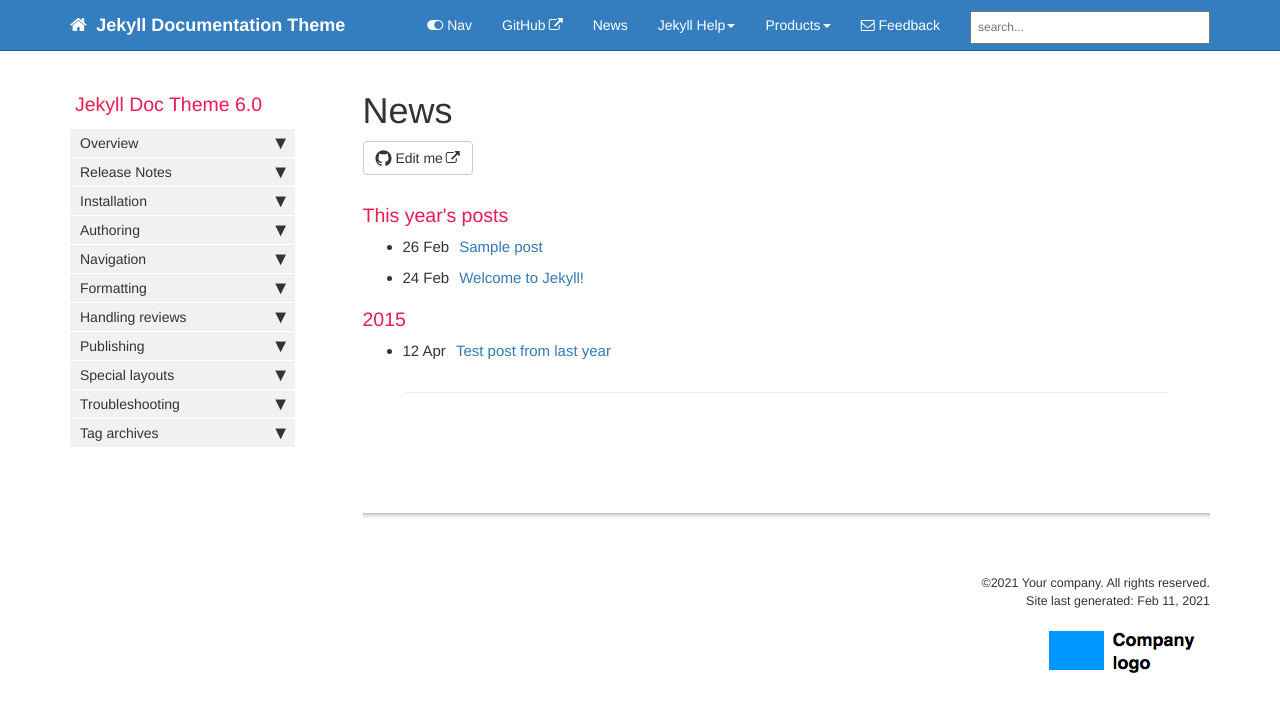
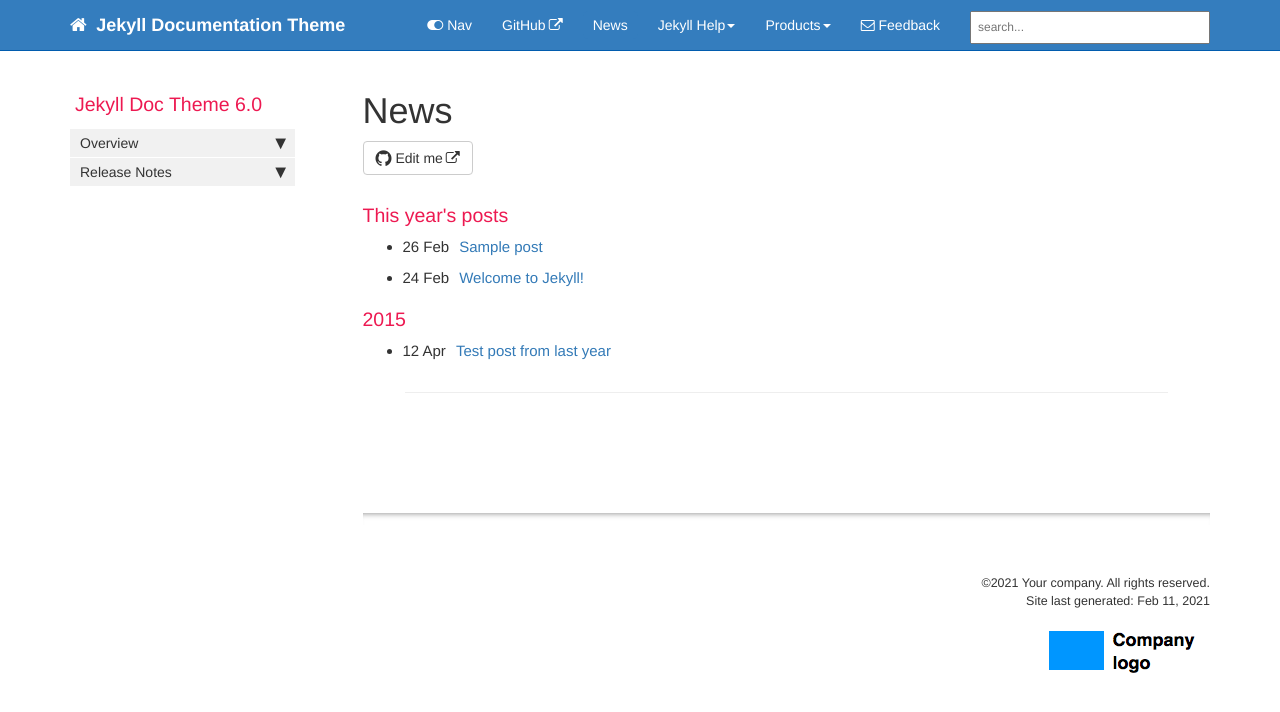
Before and after one commit to jvhagey/Tutorials, a Jekyll site: the page built from pages/news/news_archive.html, in a window 1280 px wide. Shown: the top 712 px of the page. Built offline with Jekyll 4.4.1, drawn with Linux system fonts in a browser that asks for light colours; comment, search, counter and statistics services are not loaded; part of the change alters nothing that is shown.

Commit message:
Update mydoc_sidebar.yml

```diff
--- a/_data/sidebars/mydoc_sidebar.yml
+++ b/_data/sidebars/mydoc_sidebar.yml
@@ -55,241 +55,3 @@ entries:
     - title: 5.0 Release notes
       url: /mydoc_release_notes_50.html
       output: web, pdf
-
-  - title: Installation
-    output: web, pdf
-    folderitems:
-
-    - title: About Ruby, Gems, Bundler, etc.
-      url: /mydoc_about_ruby_gems_etc.html
-      output: web, pdf
-
-    - title: Install Jekyll on Mac
-      url: /mydoc_install_jekyll_on_mac.html
-      output: web, pdf
-
-    - title: Install Jekyll on Windows
-      url: /mydoc_install_jekyll_on_windows.html
-      output: web, pdf
-
-  - title: Authoring
-    output: web, pdf
-
-    folderitems:
-    - title: Pages
-      url: /mydoc_pages.html
-      output: web, pdf
-
-    - title: Posts
-      url: /mydoc_posts.html
-      output: web, pdf
-
-    - title: Lists
-      url: /mydoc_lists.html
-      output: web, pdf
-
-    - title: Conditional logic
-      url: /mydoc_conditional_logic.html
-      output: web, pdf
-
-    - title: Content reuse
-      url: /mydoc_content_reuse.html
-      output: web, pdf
-
-    - title: Collections
-      url: /mydoc_collections.html
-      output: web, pdf
-
-    - title: WebStorm editor tips
-      url: /mydoc_webstorm_text_editor.html
-      output: web, pdf
-
-    - title: Atom editor tips
-      url: /mydoc_atom_text_editor.html
-      output: web, pdf
-
-  - title: Navigation
-    output: web, pdf
-
-    folderitems:
-    - title: Sidebar navigation
-      url: /mydoc_sidebar_navigation.html
-      output: web, pdf
-
-    - title: YAML tutorial in the context of Jekyll
-      url: /mydoc_yaml_tutorial.html
-      output: web, pdf
-
-    - title: Tags
-      url: /mydoc_tags.html
-      output: web, pdf
-
-    - title: Series
-      url: /mydoc_series.html
-      output: web, pdf
-
-  - title: Formatting
-    output: web, pdf
-
-    folderitems:
-    - title: Tooltips
-      url: /mydoc_adding_tooltips.html
-      output: web, pdf
-
-    - title: Alerts
-      url: /mydoc_alerts.html
-      output: web, pdf
-
-    - title: Icons
-      url: /mydoc_icons.html
-      output: web, pdf
-
-    - title: Images
-      url: /mydoc_images.html
-      output: web, pdf
-
-    - title: Code samples
-      url: /mydoc_code_samples.html
-      output: web, pdf
-
-    - title: Labels
-      url: /mydoc_labels.html
-      output: web, pdf
-
-    - title: Links
-      url: /mydoc_hyperlinks.html
-      output: web, pdf
-
-    - title: Navtabs
-      url: /mydoc_navtabs.html
-      output: web, pdf
-
-    - title: Tables
-      url: /mydoc_tables.html
-      output: web, pdf
-
-    - title: Syntax highlighting
-      url: /mydoc_syntax_highlighting.html
-      output: web, pdf
-
-    - title: Workflow maps
-      url: /mydoc_workflow_maps.html
-      output: web, pdf
-
-  - title: Handling reviews
-    output: web, pdf
-
-    folderitems:
-    - title: Commenting on files
-      url: /mydoc_commenting_on_files.html
-      output: web, pdf
-
-#    - title: Git collaboration
-#      url: /mydoc_git_collaboration
-#      output: web, pdf
-
-  - title: Publishing
-    output: web, pdf
-
-    folderitems:
-    - title: Build arguments
-      url: /mydoc_build_arguments.html
-      output: web, pdf
-
-    - title: Themes
-      url: /mydoc_themes.html
-      output: web, pdf
-
-    - title: Generating PDFs
-      url: /mydoc_generating_pdfs.html
-      output: web, pdf
-
-    - title: Help APIs and UI tooltips
-      url: /mydoc_help_api.html
-      output: web, pdf
-
-    - title: Search configuration
-      url: /mydoc_search_configuration.html
-      output: web, pdf
-
-    - title: iTerm profiles
-      url: /mydoc_iterm_profiles.html
-      output: web, pdf
-
-    - title: Pushing builds to server
-      url: /mydoc_push_build_to_server.html
-      output: web, pdf
-
-    - title: Publishing on Github Pages
-      url: /mydoc_publishing_github_pages.html
-      output: web, pdf
-
-  - title: Special layouts
-    output: web, pdf
-
-    folderitems:
-    - title: Knowledge-base layout
-      url: /mydoc_kb_layout.html
-      output: web, pdf
-
-    - title: Glossary layout
-      url: /mydoc_glossary.html
-      output: web, pdf
-
-    - title: FAQ layout
-      url: /mydoc_faq_layout.html
-      output: web, pdf
-
-    - title: Shuffle layout
-      url: /mydoc_shuffle.html
-      output: web, pdf
-
-  - title: Troubleshooting
-    output: web, pdf
-
-    folderitems:
-
-    - title: Troubleshooting
-      url: /mydoc_troubleshooting.html
-      output: web, pdf
-
-  - title: Tag archives
-    output: web
-    folderitems:
-
-    - title: Tag archives overview
-      url: /mydoc_tag_archives_overview.html
-      output: web
-
-      subfolders:
-      - title: Tag archive pages
-        output: web
-        subfolderitems:
-
-        - title: Formatting pages
-          url: /tag_formatting.html
-          output: web
-
-        - title: Navigation pages
-          url: /tag_navigation.html
-          output: web
-
-        - title: Content types pages
-          url: /tag_content_types.html
-          output: web
-
-        - title: Publishing pages
-          url: /tag_publishing.html
-          output: web
-
-        - title: Special layout pages
-          url: /tag_special_layouts.html
-          output: web
-
-        - title: Collaboration pages
-          url: /tag_collaboration.html
-          output: web
-
-        - title: Troubleshooting pages
-          url: /tag_troubleshooting.html
-          output: web
```
